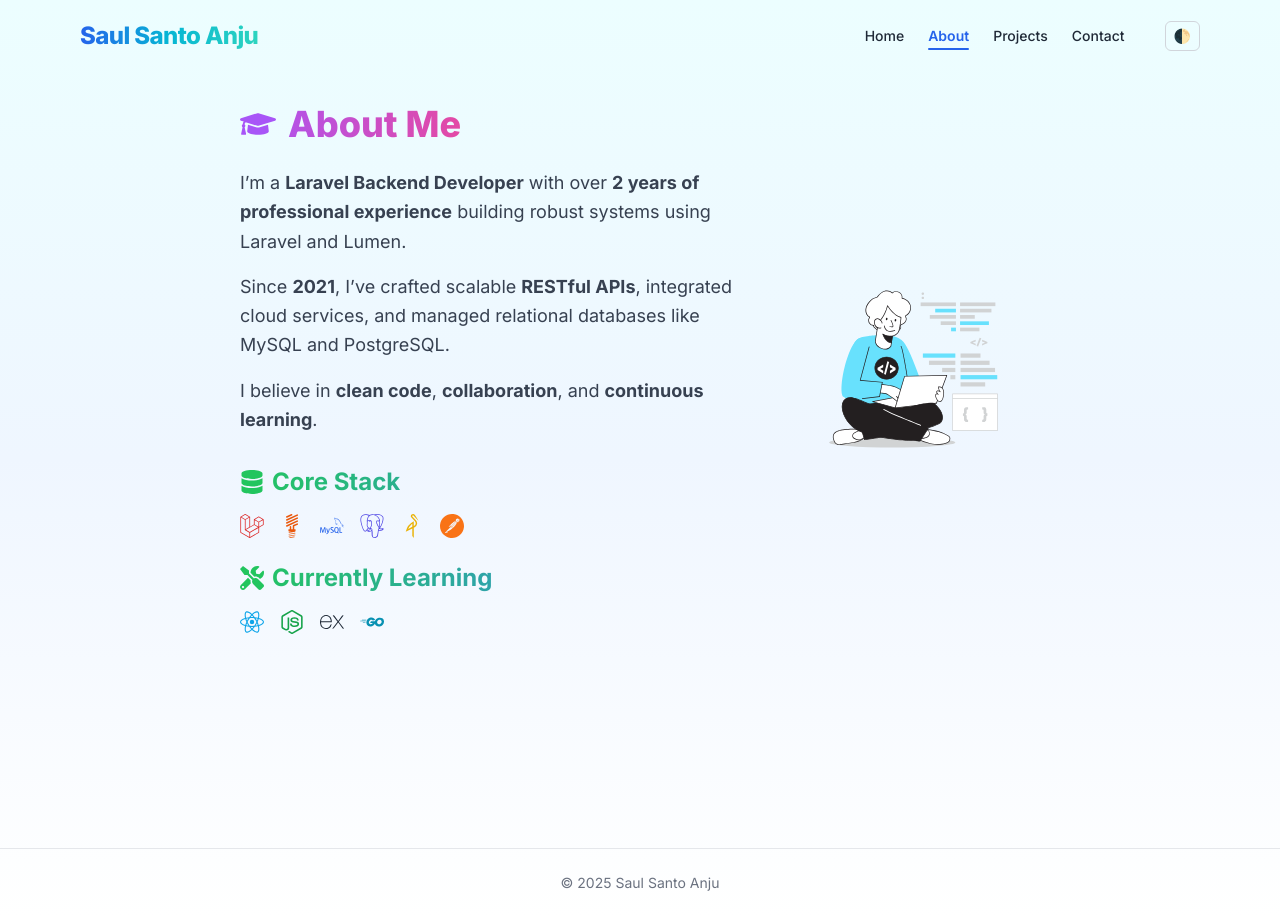
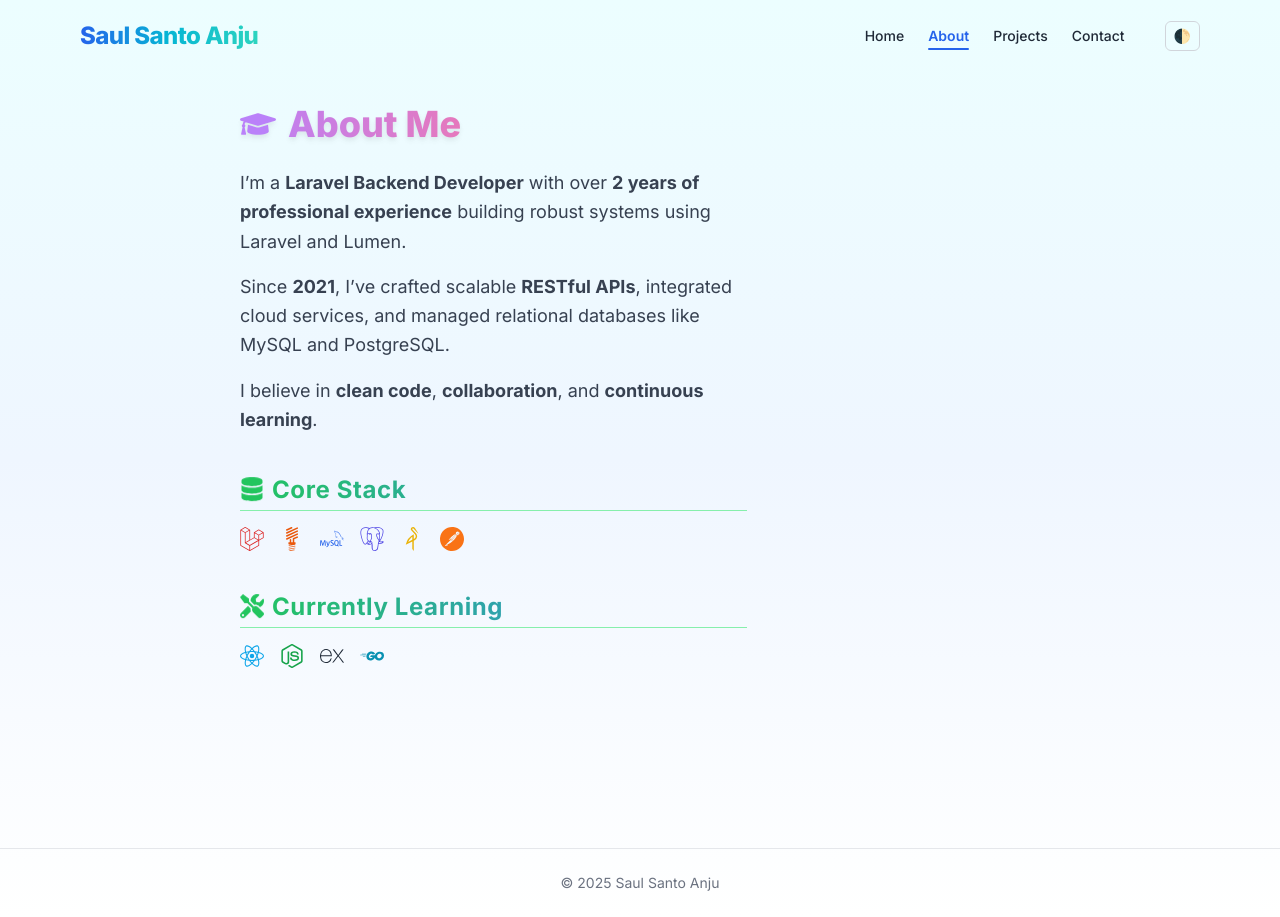
Before and after one commit to saulsanto22/my-portfolio, a Next.js app: page /about in a window 1280 px wide. Built offline with nearby package versions, Linux system fonts and the light colour scheme.

Commit message:
feat:update page about

```diff
--- a/app/about/page.js
+++ b/app/about/page.js
@@ -24,12 +24,12 @@ import DevThinkingSVG from '@/public/code.svg'
 
 export default function AboutPage() {
   return (
-    <section className="min-h-screen py-20 px-6">
+    <section className="min-h-screen py-20 px-6 ">
       <div className="max-w-5xl mx-auto flex flex-col md:flex-row items-center gap-10">
 
-        {/* About Text */}
-        <div className="w-full md:w-2/3">
-          <h2 className="text-4xl font-extrabold mb-6 flex items-center gap-3 text-transparent bg-clip-text bg-gradient-to-r from-purple-500 via-pink-500 to-red-500 dark:from-cyan-400 dark:to-blue-500">
+
+        <div className="w-full md:w-2/3 animate-fade-in">
+          <h2 className="text-4xl font-extrabold mb-6 flex items-center gap-3 text-transparent bg-clip-text bg-gradient-to-r from-purple-500 via-pink-500 to-red-500 dark:from-cyan-400 dark:to-blue-500 drop-shadow-md animate-pulse">
             <FaGraduationCap className="text-purple-500 dark:text-cyan-400" /> About Me
           </h2>
 
@@ -45,35 +45,35 @@ export default function AboutPage() {
             </p>
           </div>
 
-          <div className="mt-8">
-            <h3 className="flex items-center gap-2 text-xl md:text-2xl font-bold text-transparent bg-clip-text bg-gradient-to-r from-green-500 to-blue-500 dark:from-teal-400 dark:to-blue-400 mb-4">
-              <FaDatabase className='text-green-500 dark:text-blue-300' /> Core Stack
+          <div className="mt-10">
+            <h3 className="flex items-center gap-2 text-xl md:text-2xl font-bold text-transparent bg-clip-text bg-gradient-to-r from-green-500 to-blue-500 dark:from-teal-400 dark:to-blue-400 mb-4 tracking-wide border-b border-green-300 pb-1 dark:border-blue-400">
+              <FaDatabase className="text-green-500 dark:text-blue-400 animate-bounce" /> Core Stack
             </h3>
             <div className="flex flex-wrap gap-4 text-2xl">
-              <SiLaravel title="Laravel" className="text-red-600 hover:scale-110 transition-transform" />
-              <SiLumen title="Lumen" className="text-orange-600 hover:scale-110 transition-transform" />
-              <SiMysql title="MySQL" className="text-blue-600 hover:scale-110 transition-transform" />
-              <SiPostgresql title="PostgreSQL" className="text-indigo-600 hover:scale-110 transition-transform" />
-              <SiMinio title="MinIO" className="text-yellow-500 hover:scale-110 transition-transform" />
-              <SiPostman title="Postman" className="text-orange-500 hover:scale-110 transition-transform" />
+              <SiLaravel title="Laravel" className="text-red-600 hover:scale-110 transition-transform hover:drop-shadow-lg" />
+              <SiLumen title="Lumen" className="text-orange-600 hover:scale-110 transition-transform hover:drop-shadow-lg" />
+              <SiMysql title="MySQL" className="text-blue-600 hover:scale-110 transition-transform hover:drop-shadow-lg" />
+              <SiPostgresql title="PostgreSQL" className="text-indigo-600 hover:scale-110 transition-transform hover:drop-shadow-lg" />
+              <SiMinio title="MinIO" className="text-yellow-500 hover:scale-110 transition-transform hover:drop-shadow-lg" />
+              <SiPostman title="Postman" className="text-orange-500 hover:scale-110 transition-transform hover:drop-shadow-lg" />
             </div>
           </div>
 
-          <div className="mt-6">
-            <h3 className="flex items-center gap-2 text-xl md:text-2xl font-bold text-transparent bg-clip-text bg-gradient-to-r from-green-500 to-blue-500 dark:from-teal-400 dark:to-blue-400 mb-4">
-              <FaTools className='text-green-500 dark:text-blue-300' /> Currently Learning
+          <div className="mt-10">
+            <h3 className="flex items-center gap-2 text-xl md:text-2xl font-bold text-transparent bg-clip-text bg-gradient-to-r from-green-500 to-blue-500 dark:from-teal-400 dark:to-blue-400 mb-4 tracking-wide border-b border-green-300 pb-1 dark:border-blue-400">
+              <FaTools className="text-green-500 dark:text-blue-400 animate-bounce" /> Currently Learning
             </h3>
             <div className="flex flex-wrap gap-4 text-2xl">
-              <SiReact title="React.js" className="text-sky-500 hover:scale-110 transition-transform" />
-              <SiNodedotjs title="Node.js" className="text-green-600 hover:scale-110 transition-transform" />
-              <SiExpress title="Express.js" className="text-gray-800 dark:text-gray-100 hover:scale-110 transition-transform" />
-              <SiGo title="Go" className="text-cyan-600 hover:scale-110 transition-transform" />
+              <SiReact title="React.js" className="text-sky-500 hover:scale-110 transition-transform hover:drop-shadow-lg" />
+              <SiNodedotjs title="Node.js" className="text-green-600 hover:scale-110 transition-transform hover:drop-shadow-lg" />
+              <SiExpress title="Express.js" className="text-gray-800 dark:text-gray-100 hover:scale-110 transition-transform hover:drop-shadow-lg" />
+              <SiGo title="Go" className="text-cyan-600 hover:scale-110 transition-transform hover:drop-shadow-lg" />
             </div>
           </div>
         </div>
 
-        {/* Illustration */}
-        <div className="hidden md:block w-full md:w-1/3">
+
+        <div className="hidden md:block w-full md:w-1/3 animate-fade-in">
           <Image
             src={DevThinkingSVG}
             alt="Developer thinking illustration"
```
